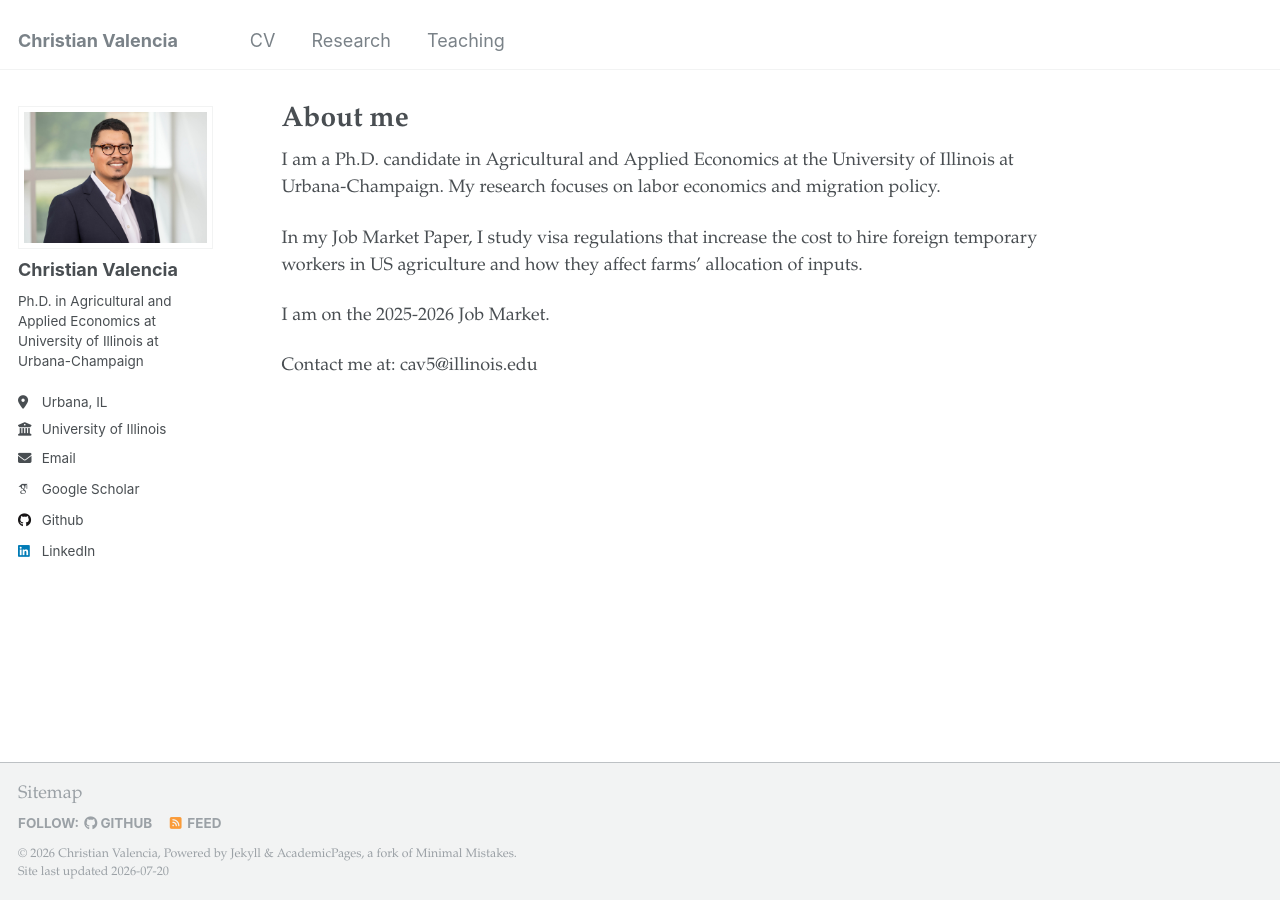
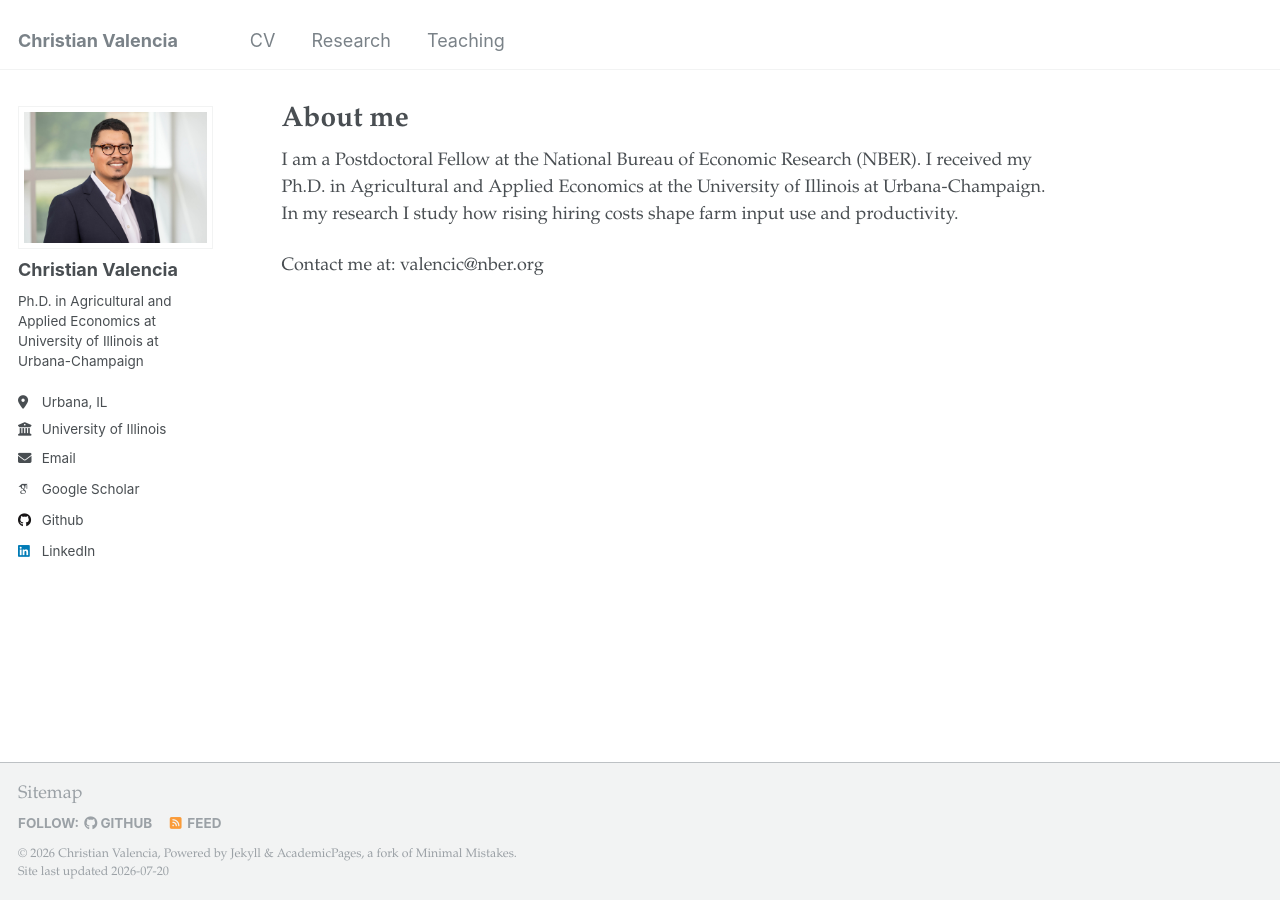
Before and after one commit to valenciac/valenciac.github.io, a Jekyll site: the page built from _pages/about.md, in a window 1280 px wide. Built offline with Jekyll 4.4.1, drawn with Linux system fonts in a browser that asks for light colours; some web fonts are replaced.

Commit message:
Update about.md

```diff
--- a/_pages/about.md
+++ b/_pages/about.md
@@ -6,10 +6,6 @@ redirect_from:
   - /about/
   - /about.html
 ---
-I am a Ph.D. candidate in Agricultural and Applied Economics at the University of Illinois at Urbana-Champaign. My research focuses on labor economics and migration policy.
+I am a Postdoctoral Fellow at the National Bureau of Economic Research (NBER). I received my Ph.D. in Agricultural and Applied Economics at the University of Illinois at Urbana-Champaign. In my research I study how rising hiring costs shape farm input use and productivity.
 
-In my Job Market Paper, I study visa regulations that increase the cost to hire foreign temporary workers in US agriculture and how they affect farms’ allocation of inputs.
-
-I am on the 2025-2026 Job Market.
-
-Contact me at: cav5@illinois.edu
+Contact me at: valencic@nber.org
```
